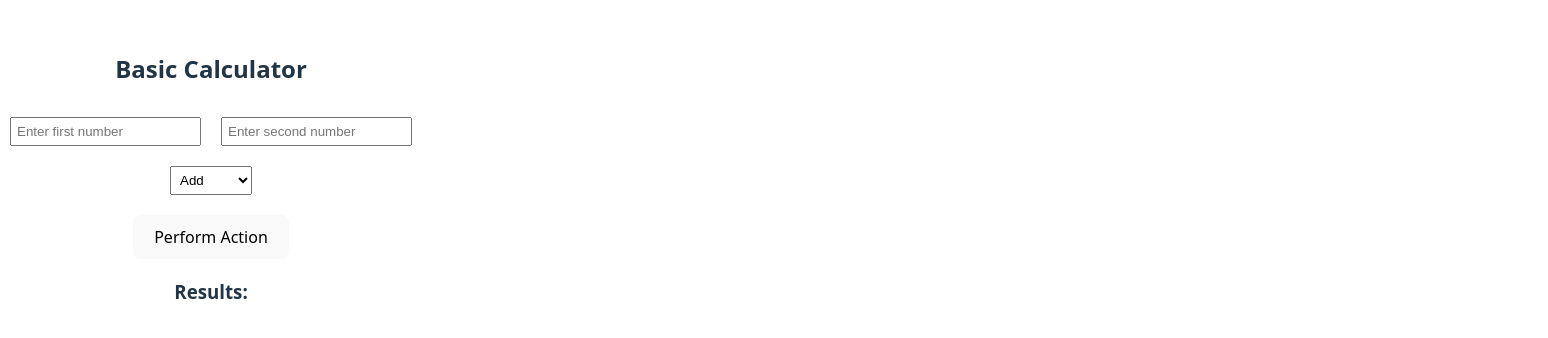
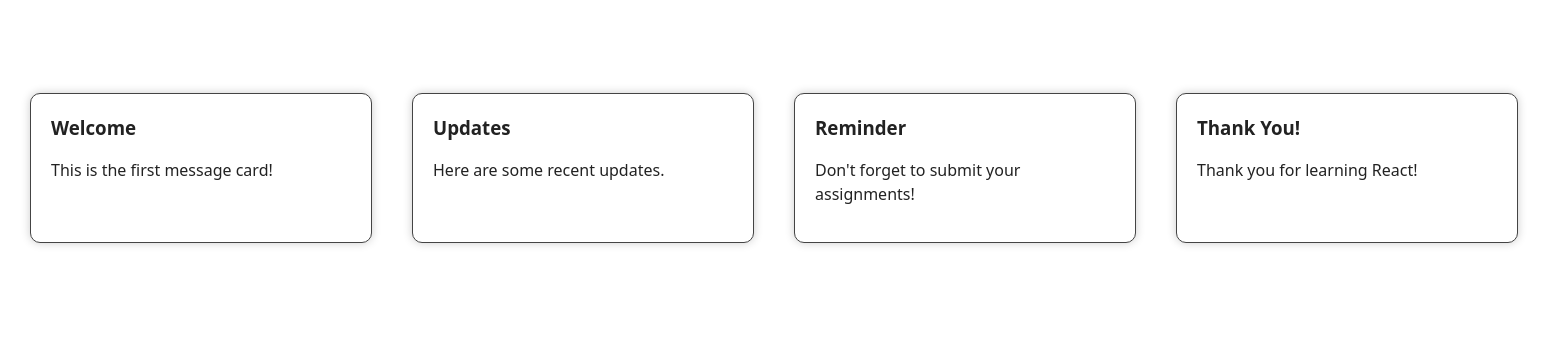
Before and after one commit to BhaviReddyy/my-react-app, a React (Vite) app: page / in a window 1280 px wide. Shown: the part 232-570 px from the top of the page, 1548 px wide, since content can reach past the window. Built offline with nearby package versions, Linux system fonts and the light colour scheme.

Commit message:
Updated MessageCard styling and layout

```diff
--- a/src/App.jsx
+++ b/src/App.jsx
@@ -1,9 +1,27 @@
-import Calculator from "./Calculator";
+import MessageCard from "./MessageCard";
 
 function App() {
   return (
-    <div>
-      <Calculator />
+    <div style={{ display: "flex", gap: "20px", padding: "20px" }}>
+      <MessageCard
+        title="Welcome"
+        message="This is the first message card!"
+      />
+
+      <MessageCard
+        title="Updates"
+        message="Here are some recent updates."
+      />
+
+      <MessageCard
+        title="Reminder"
+        message="Don't forget to submit your assignments!"
+      />
+
+      <MessageCard
+        title="Thank You!"
+        message="Thank you for learning React!"
+      />
     </div>
   );
 }
--- /dev/null
+++ b/src/MessageCard.jsx
@@ -0,0 +1,21 @@
+function MessageCard({ title, message }) {
+  const cardStyle = {
+    border: "1px solid #444",
+    padding: "20px",
+    margin: "10px",
+    borderRadius: "10px",
+    background: "#ffffff",
+    width: "300px",
+    color: "#222",
+    boxShadow: "0px 0px 10px rgba(0,0,0,0.2)"
+  };
+
+  return (
+    <div style={cardStyle}>
+      <h3 style={{ margin: "0 0 10px 0" }}>{title}</h3>
+      <p>{message}</p>
+    </div>
+  );
+}
+
+export default MessageCard;
```
